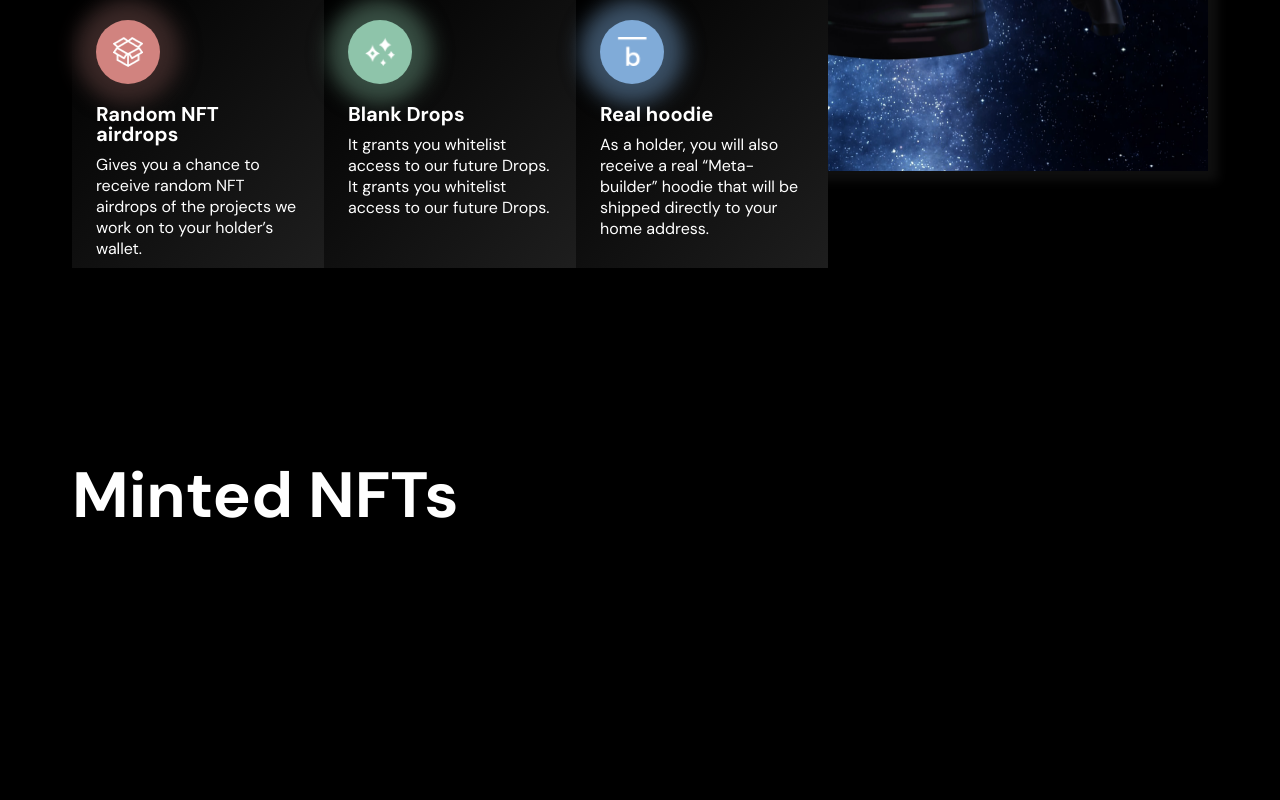
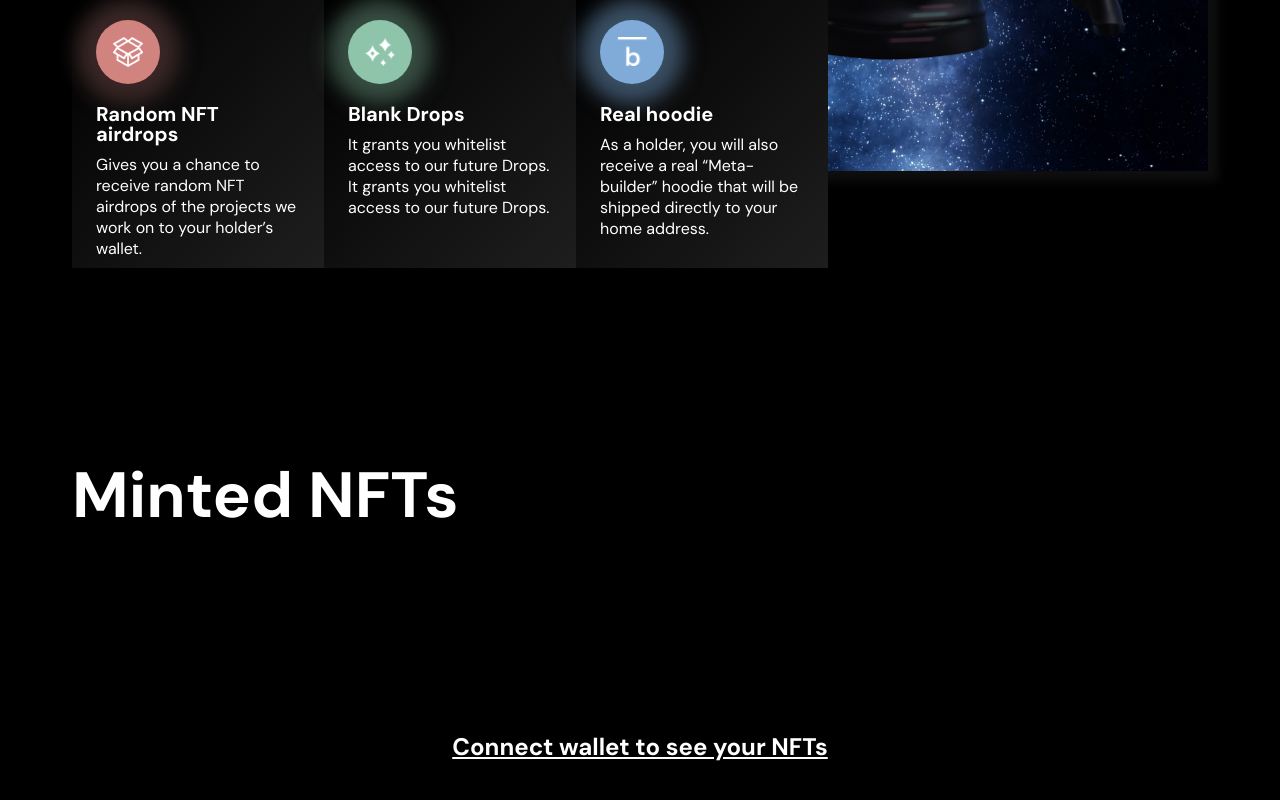
Before and after one commit to ldzoid/crypto-internship-2022, a Next.js app: page / in a window 1280 px wide. Shown: the part 1045-1845 px from the top of the page. Built offline with nearby package versions, Linux system fonts and the light colour scheme.

Commit message:
add link to /conenct in minted NFTs section if user is not connected

```diff
--- a/components/connect/ConnectButton.js
+++ b/components/connect/ConnectButton.js
@@ -21,7 +21,7 @@ const ConnectButton = () => {
         console.error(e);
       }
     } else {
-      console.log('Please install ethereum');
+      console.log('Please install MetaMask');
     }
   };
 
--- a/components/home/SectionMinted.js
+++ b/components/home/SectionMinted.js
@@ -1,9 +1,10 @@
 import { ethers } from 'ethers';
 import { useState, useContext, useEffect } from 'react';
+import Link from 'next/link';
+import { AppContext } from '../context/AppContext';
 import Contracts from '../../modules/contracts';
 import MintedCard from './MintedCard';
 import styles from './SectionMinted.module.css';
-import { AppContext } from '../context/AppContext';
 
 const SectionMinted = () => {
   const { account, signer, chainId } = useContext(AppContext);
@@ -36,11 +37,15 @@ const SectionMinted = () => {
   return (
     <section className={styles.container}>
       <h1 className={styles.headerSecondary}>Minted NFTs</h1>
-      <div className={styles.mintedListContainer}>
-        {mintedList.map((_id) => (
-          <MintedCard id={_id} key={_id} />
-        ))}
-      </div>
+      {account ? (
+        <div className={styles.mintedListContainer}>
+          {mintedList.map((_id) => (
+            <MintedCard id={_id} key={_id} />
+          ))}
+        </div>
+      ) : (
+        <Link href='/connect'><h2 className={styles.linkConnect}>Connect wallet to see your NFTs</h2></Link>
+      )}
     </section>
   );
 };
--- a/components/home/SectionMinted.module.css
+++ b/components/home/SectionMinted.module.css
@@ -23,6 +23,17 @@
   overflow: auto;
 }
 
+.linkConnect {
+  text-align: center;
+  margin-bottom: 100px;
+  text-decoration: underline;
+}
+
+.linkConnect:hover {
+  cursor: pointer;
+  color: #ccc;
+}
+
 @media all and (max-width: 450px) {
   .container {
     margin: 50px 0;
```
